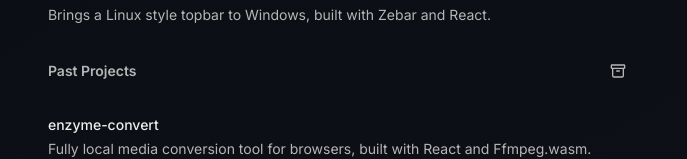
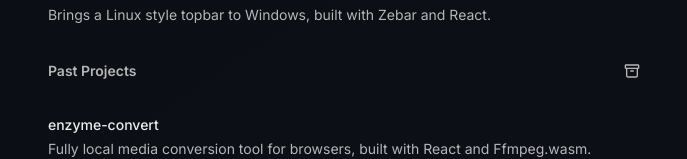
Before and after one commit to mushfikurr/mshfr.co.uk, a Next.js app: page /projects in a window 1280 px wide. Shown: the part 371-530 px from the top of the page, without its empty margins (296-983 px from the left). Built offline with nearby package versions, Linux system fonts and the light colour scheme; no server answers; what @shrutibalasa/tailwind-grid-auto-fit would draw is missing.

Commit message:
Remove padding from icon

```diff
--- a/src/components/Projects.tsx
+++ b/src/components/Projects.tsx
@@ -35,7 +35,7 @@ export const Projects: React.FC = () => {
       <div className="space-y-1.5">
         <div className="w-full flex items-center justify-between gap-3">
           <h1 className="text-text-300 text-sm font-semibold">Past Projects</h1>
-          <Archive className="h-4 w-4 text-text-300 mr-3.5" />
+          <Archive className="h-4 w-4 text-text-300" />
         </div>
       </div>
       <div className="relative">
```
